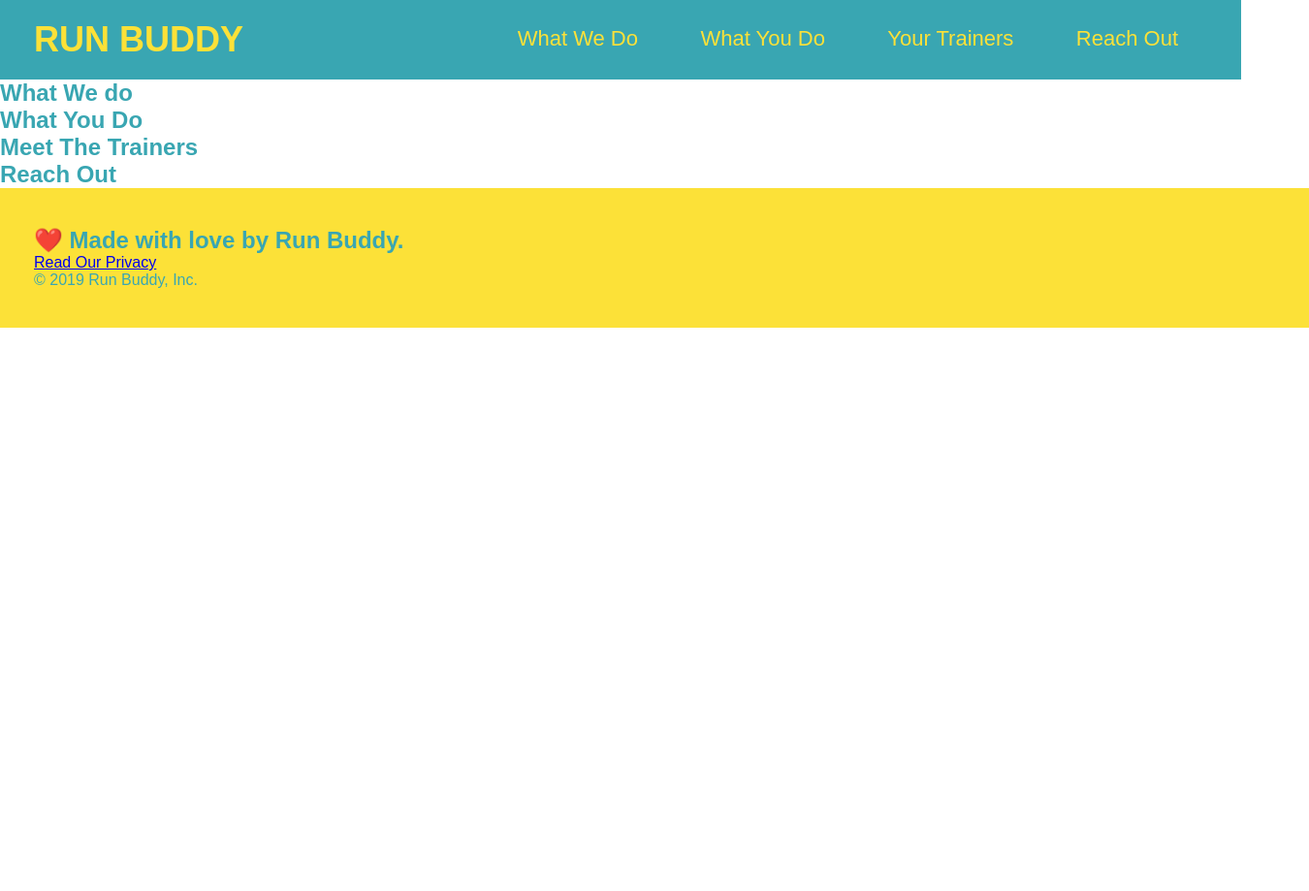
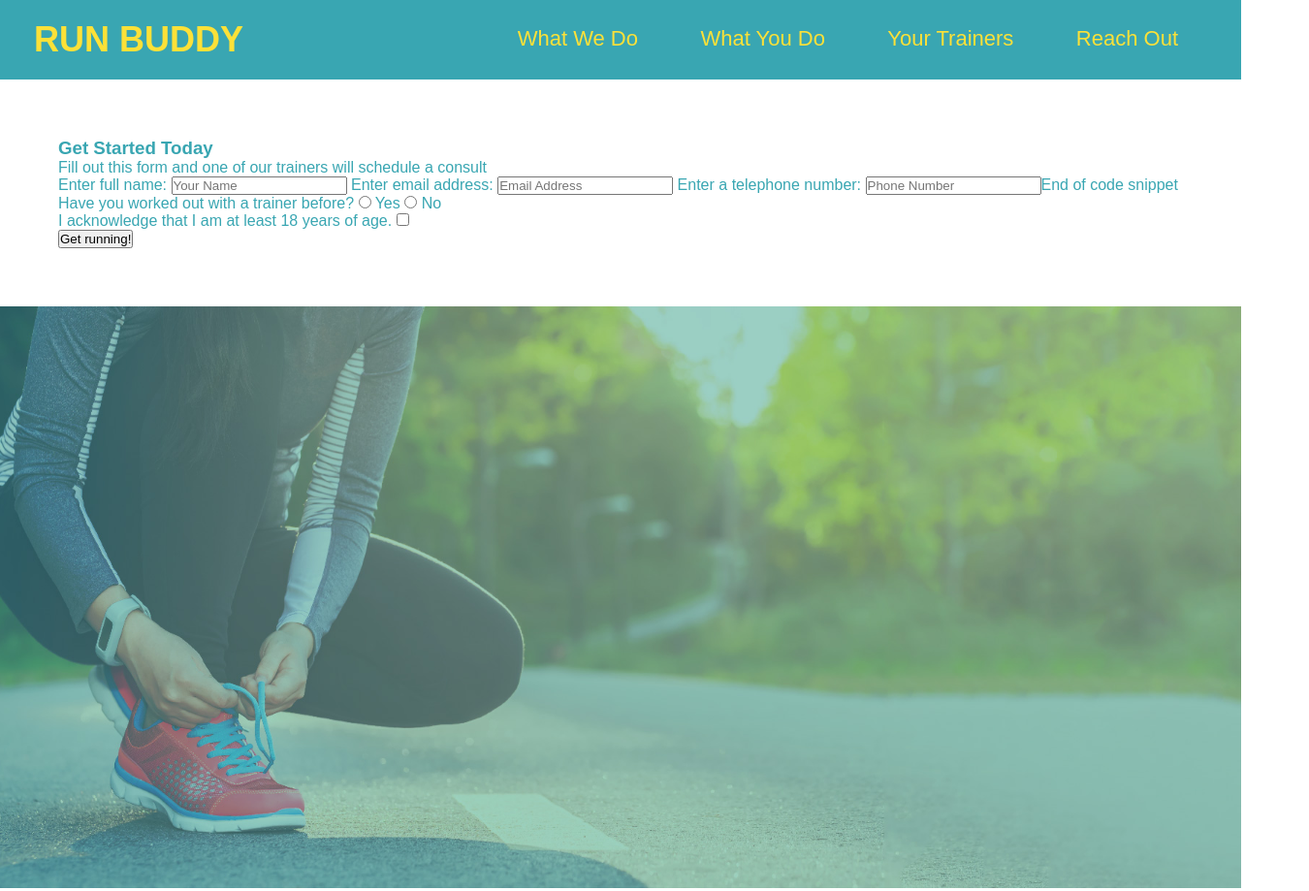
Before and after one commit to giovannakuan/run-buddy, a plain HTML site: page index.html in a window 1280 px wide. Shown: the top 919 px of the page at 97% size, 1350 px wide, since content can reach past the window. Before the commit the page ends 800 px from the top, so only its background shows below. Drawn offline with Linux system fonts and the light colour scheme; files that its build step writes are made by us from their sources; files whose address does not match are found by name.

Commit message:
add picture

```diff
--- a/assets/style.css
+++ b/assets/style.css
@@ -1,6 +1,7 @@
 * {
     margin: 0;
     padding: 0;
+    box-sizing: border-box;
 }
 body {
     color: #39a6b2;
@@ -37,4 +38,29 @@ footer {
     background: #fce138;
     width: 100%;
     padding: 40px 35px;
+}
+footer h2 {
+    display: inline;
+    color: #024e76;
+    font-size: 30px;
+    margin: 0;
+}
+footer div {
+    float: right;
+    line-height: 1.5;
+    text-align: right;
+}
+footer a {
+    color: #024e76;
+}
+section {
+    padding: 60px;
+}
+/* Hero Style Start */
+.hero {
+    background-image: url("/Users/giovannakuan/Desktop/projects/run-buddy/assets/images/hero-bg.jpg");
+    height: 600px;
+    background-size: cover;
+    background-position: center;
   }
+/* Hero Style End */
--- a/index.html
+++ b/index.html
@@ -31,9 +31,40 @@
             </ul>
         </nav>
     </header>
+        <section>
+            <div>
+                <h3>Get Started Today</h3>
+                <p>Fill out this form and one of our trainers will schedule a consult</p>
+            <!-- Add form element -->
+            <form>
+                <label for="name">Enter full name: </label>
+                <input type="text" placeholder="Your Name" name="name" id="name" />
+                <label for="email">Enter email address:</label>
+                <input type="email" placeholder="Email Address" name="email" id="email"/>
+                <label for="phone">Enter a telephone number:</label>
+                <input type="tel" placeholder="Phone Number" name="phone" id="phone"/>End of code snippet
+                <p>
+                    Have you worked out with a trainer before?
+                    <input type="radio" name="trainer-confirm" id="trainer-yes" />
+                    <label for="trainer-yes">Yes</label>
+                    <input type="radio" name="trainer-confirm" id="trainer-no" />
+                    <label for="trainer-no">No</label>
+                  </p>
+                  <p>
+                    <label for="checkbox" >
+                      I acknowledge that I am at least 18 years of age.
+                    </label>
+                    <input type="checkbox" name="age-confirm" id="checkbox" />
+                  </p>
+                  <button type="submit">
+                    Get running!
+                  </button>
+            </form>
+            </div>
+        </section>
 
     <!-- hero/jumbotron-->
-    <section>
+    <section class="hero">
     </section>
 
     <!-- "what we do" -->
@@ -64,6 +95,5 @@
             &copy; 2019 Run Buddy, Inc.
         </div>
     </footer>
-
     </body>
 </html>
```
Also changed, not shown: assets/images/hero-bg.jpg (added).
